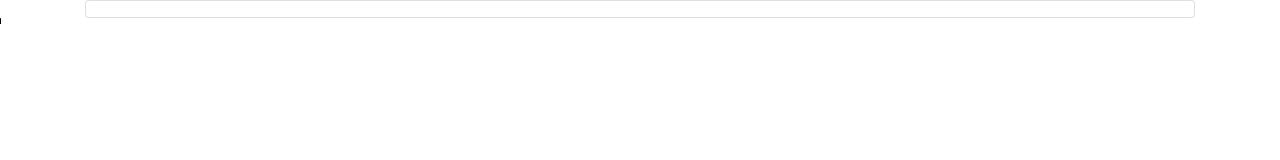
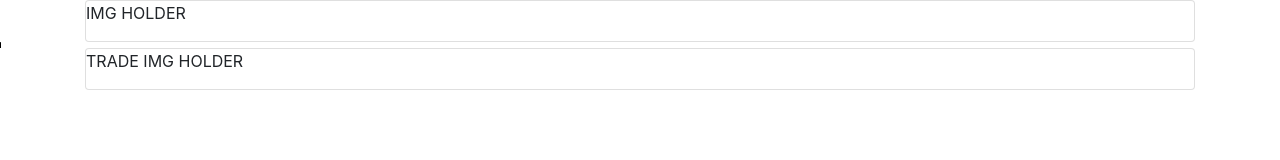
Before and after one commit to VHarris113/poketrade, a plain HTML site: page trade.html in a window 1280 px wide. Drawn offline with nearby package versions, Linux system fonts and the light colour scheme.

Commit message:
trade page fully hard coded and commented in html

```diff
--- a/trade.html
+++ b/trade.html
@@ -10,6 +10,7 @@
 </head>
 <body>
     <header>
+    </header>
 
     <main>
         <div>
@@ -18,21 +19,35 @@
                 <div class='container'>
                     <div class='card'>
                         <!-- Create this element in JQuery getting api img and appending to <p> -->
-                        <p id='img-holder'></p>
+                        <div id='img-holder'>
+                            <p>IMG HOLDER</p>
+                        </div>
                         <!-- Create <p> elements and append to card-content -->
                         <div class='card-content'></div>
                     </div>
                 </div>
             </div>
-            <div class='row'>
-                <button></button>
+            <div class='row' id='matchSelection'>
+                <button id='matchBtn'></button>
                 <div></div>
-            </div class='row'>
-            <div id='tradeCards'></div>
+            </div>
+            <div id='tradeNewCards' class='row'>
+                <!-- Search bar -->
+                <div class='container'>
+                    <div class='card'>
+                        <!-- Create this element in JQuery getting api img and appending to <p> -->
+                        <div id='trade-img-holder'>
+                            <p>TRADE IMG HOLDER</p>
+                        </div>
+                        <!-- Create <p> elements and append to card-content -->
+                        <div class='card-content'></div>
+                    </div>
+                </div>
+            </div>
         </div>
     </main>
 
-    </header>
+
 
     <script src="https://code.jquery.com/jquery-3.6.0.min.js"
         integrity="sha256-/xUj+3OJU5yExlq6GSYGSHk7tPXikynS7ogEvDej/m4=" crossorigin="anonymous"></script>
```
